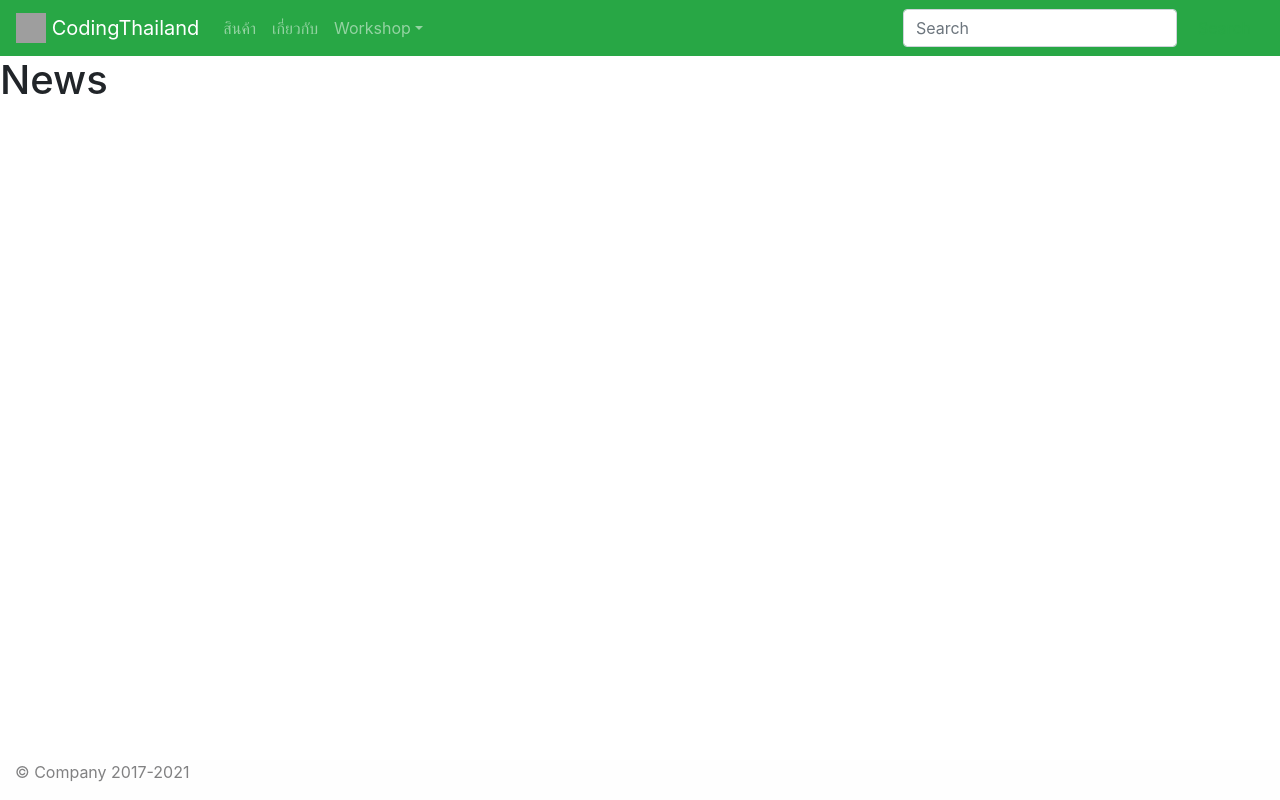
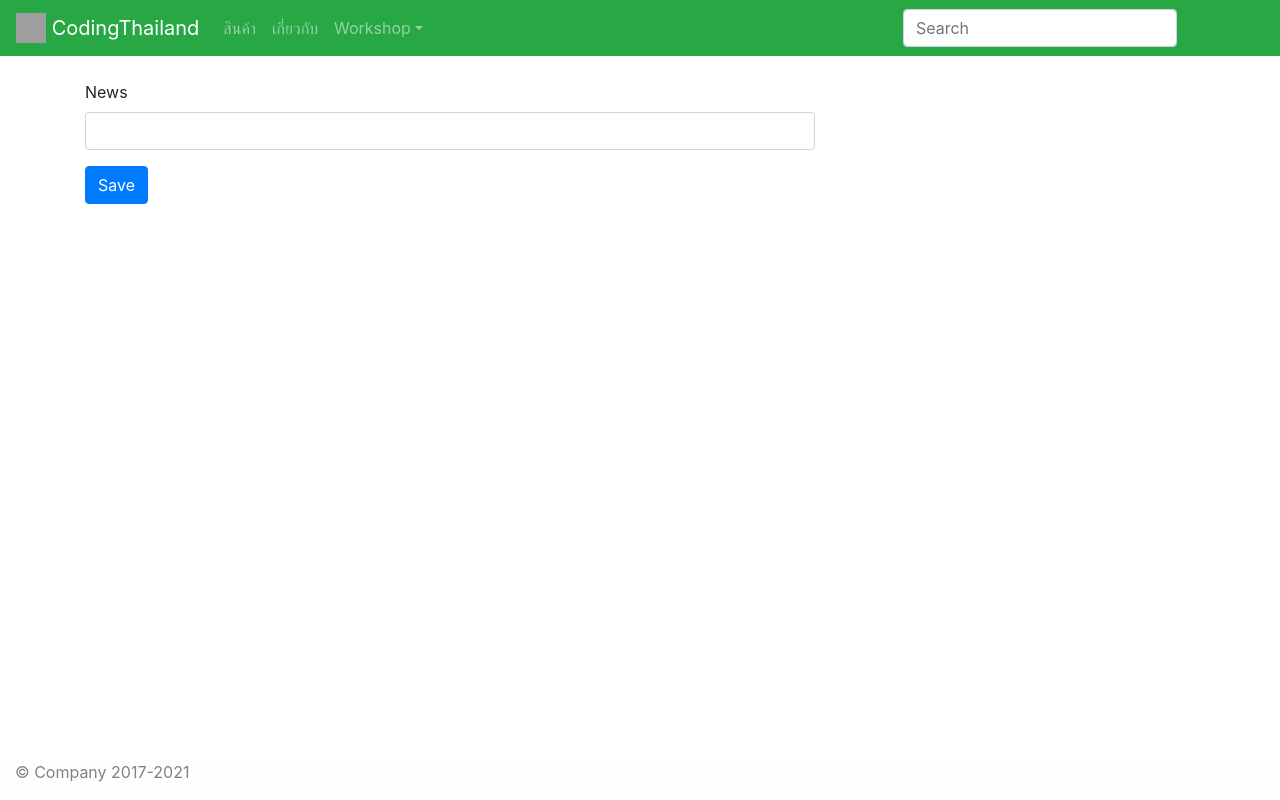
Before and after one commit to nut077/react-coding-thai, a React (Create React App) app: page /news/create in a window 1280 px wide. Built offline with nearby package versions, Linux system fonts and the light colour scheme; grey boxes are pictures that could not be loaded; what react-topbar-progress-indicator would draw is missing.

Commit message:
react hook form

```diff
--- a/package.json
+++ b/package.json
@@ -3,6 +3,7 @@
   "version": "0.1.0",
   "private": true,
   "dependencies": {
+    "@hookform/resolvers": "^1.3.5",
     "@testing-library/jest-dom": "^5.11.4",
     "@testing-library/react": "^11.1.0",
     "@testing-library/user-event": "^12.1.10",
@@ -13,13 +14,15 @@
     "react": "^17.0.1",
     "react-bootstrap": "^1.4.3",
     "react-dom": "^17.0.1",
+    "react-hook-form": "^6.15.4",
     "react-icons": "^4.2.0",
     "react-paginate": "^7.1.0",
     "react-query": "^3.12.0",
     "react-router-dom": "^5.2.0",
     "react-scripts": "4.0.2",
     "react-topbar-progress-indicator": "^4.1.0",
-    "web-vitals": "^1.0.1"
+    "web-vitals": "^1.0.1",
+    "yup": "^0.32.9"
   },
   "scripts": {
     "start": "react-scripts start",
--- a/src/App.js
+++ b/src/App.js
@@ -9,6 +9,8 @@ import TopBarProgress from 'react-topbar-progress-indicator';
 import DetailPage from './pages/DetailPage';
 import HospitalPage from './pages/hospital/HospitalPage';
 import NewsPage from './pages/news/NewsPage';
+import CreatePage from './pages/news/CreatePage';
+import EditPage from './pages/news/EditPage';
 
 TopBarProgress.config({
   barColors: {
@@ -31,7 +33,19 @@ function App() {
             <Route path="/product" component={ProductPage} />
             <Route path="/detail/:id/title/:title" component={DetailPage} />
             <Route path="/hospital" component={HospitalPage} />
-            <Route path="/news" component={NewsPage} />
+            {/*<Route path="/news/create" component={CreatePage} />
+            <Route path="/news/edit/:id" component={EditPage} />
+            <Route path="/news" component={NewsPage} />*/}
+            <Route
+              path="/news"
+              render={({ match: { url } }) => (
+                <>
+                  <Route exact path={`${url}/`} component={NewsPage} />
+                  <Route path={`${url}/edit/:id`} component={EditPage} />
+                  <Route path={`${url}/create`} component={CreatePage} />
+                </>
+              )}
+            />
             <Route exact path="/" component={HomePage} />
           </Switch>
           <Footer />
--- a/src/pages/hospital/HospitalPage.js
+++ b/src/pages/hospital/HospitalPage.js
@@ -44,7 +44,7 @@ const HospitalPage = () => {
   }
 
   if (error) {
-    return <ErrorPage error={error.response.data.message} />;
+    return <ErrorPage error={error.message} />;
   }
 
   return (
--- /dev/null
+++ b/src/pages/news/CreatePage.js
@@ -0,0 +1,62 @@
+import { Button, Col, Container, Form, Row } from 'react-bootstrap';
+import { useHistory } from 'react-router-dom';
+import { useForm } from 'react-hook-form';
+import { yupResolver } from '@hookform/resolvers/yup';
+import * as yup from 'yup';
+import axios from 'axios';
+
+const schema = yup.object().shape({
+  name: yup.string().required('Name is not blank'),
+});
+
+const CreatePage = () => {
+  const history = useHistory();
+  const {
+    register,
+    handleSubmit,
+    errors,
+    formState: { touched },
+    getValues,
+  } = useForm({
+    resolver: yupResolver(schema),
+  });
+  const onSubmit = async (data) => {
+    const res = await axios.post(
+      'https://api.codingthailand.com/api/category',
+      {
+        name: data.name,
+      }
+    );
+    alert(res.data.message);
+    history.push('/news');
+  };
+
+  return (
+    <Container className="mt-4">
+      <Row>
+        <Col xs={12} md={8}>
+          <Form onSubmit={handleSubmit(onSubmit)}>
+            <Form.Group controlId="name">
+              <Form.Label>News</Form.Label>
+              <Form.Control
+                type="text"
+                name="name"
+                ref={register}
+                isInvalid={!!errors.name}
+                isValid={touched.name && !!getValues('name')}
+              />
+              <Form.Control.Feedback type="invalid">
+                {errors.name?.message}
+              </Form.Control.Feedback>
+            </Form.Group>
+            <Button variant="primary" type="submit">
+              Save
+            </Button>
+          </Form>
+        </Col>
+      </Row>
+    </Container>
+  );
+};
+
+export default CreatePage;
--- /dev/null
+++ b/src/pages/news/EditPage.js
@@ -0,0 +1,5 @@
+const EditPage = () => {
+  return <div>Edit page</div>;
+};
+
+export default EditPage;
--- a/src/pages/news/NewsPage.js
+++ b/src/pages/news/NewsPage.js
@@ -1,5 +1,87 @@
+import axios, { CancelToken } from 'axios';
+import { useHistory } from 'react-router-dom';
+import TopBarProgress from 'react-topbar-progress-indicator';
+import ErrorPage from '../ErrorPage';
+import { th } from 'date-fns/locale';
+import { Button, Container, Table } from 'react-bootstrap';
+import { useQuery } from 'react-query';
+import { BsPencil, BsTrash } from 'react-icons/bs';
+
 const NewsPage = () => {
-  return <h1>News</h1>;
+  const history = useHistory();
+  const fetchNews = () => {
+    const source = CancelToken.source();
+    const promise = axios
+      .get(`https://api.codingthailand.com/api/category`, {
+        cancelToken: source.token,
+      })
+      .then((res) => res.data);
+    promise.cancel = () => {
+      source.cancel('Query was cancelled by React Query');
+    };
+    return promise;
+  };
+
+  const { isLoading, error, data } = useQuery('news', () => fetchNews());
+
+  if (isLoading) {
+    return <TopBarProgress />;
+  }
+
+  if (error) {
+    return <ErrorPage error={error.message} />;
+  }
+
+  const goPage = (page) => {
+    history.push(page);
+  };
+
+  return (
+    <Container>
+      <div className="row mt-4">
+        <div className="col-md-12">
+          <Button
+            className="mb-3"
+            variant="success"
+            onClick={() => goPage('/news/create')}
+          >
+            Add News
+          </Button>
+          <h2>News</h2>
+          <Table striped bordered hover size="sm">
+            <thead>
+              <tr>
+                <th style={{ width: '10%' }}>Id</th>
+                <th>Category</th>
+                <th>Tools</th>
+              </tr>
+            </thead>
+            <tbody>
+              {data.map(({ id, name }) => (
+                <tr key={id}>
+                  <td>{id}</td>
+                  <td>{name}</td>
+                  <td>
+                    <Button
+                      className="ml-2"
+                      variant="outline-info"
+                      size="sm"
+                      onClick={() => goPage(`/news/edit/${id}`)}
+                    >
+                      <BsPencil />
+                    </Button>
+                    <Button className="ml-2" variant="outline-danger" size="sm">
+                      <BsTrash />
+                    </Button>
+                  </td>
+                </tr>
+              ))}
+            </tbody>
+          </Table>
+        </div>
+      </div>
+    </Container>
+  );
 };
 
 export default NewsPage;
```
Also changed, not shown: 2 other files (tests, documents, lock files or other folders).
